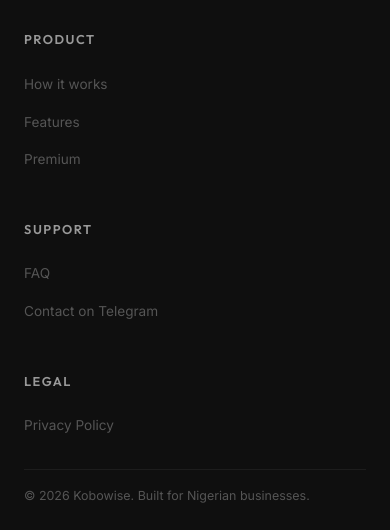
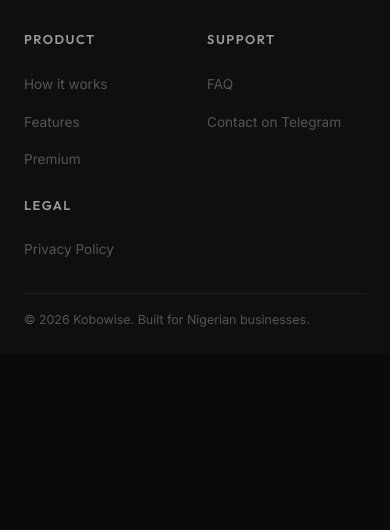
Before and after one commit to Kehn-Marv/Kobowise, a website: page public/index.html in a window 390 px wide. Shown: the part 8243-8773 px from the top of the page. After the commit the page ends 8597 px from the top, so only its background shows below. Drawn offline with Linux system fonts and the light colour scheme.

Commit message:
style: optimize mobile footer layout to reduce vertical stretching

```diff
--- a/public/css/style.css
+++ b/public/css/style.css
@@ -1596,8 +1596,9 @@
     }
 
     .footer-links {
-        flex-direction: column;
-        gap: var(--space-2xl);
+        display: grid;
+        grid-template-columns: 1fr 1fr;
+        gap: var(--space-lg);
     }
 
     .phone-float-card {
```
